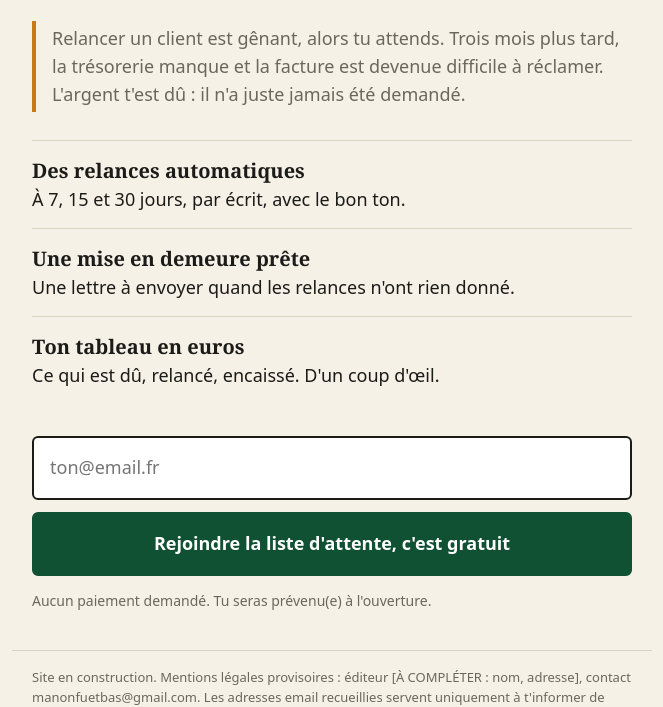
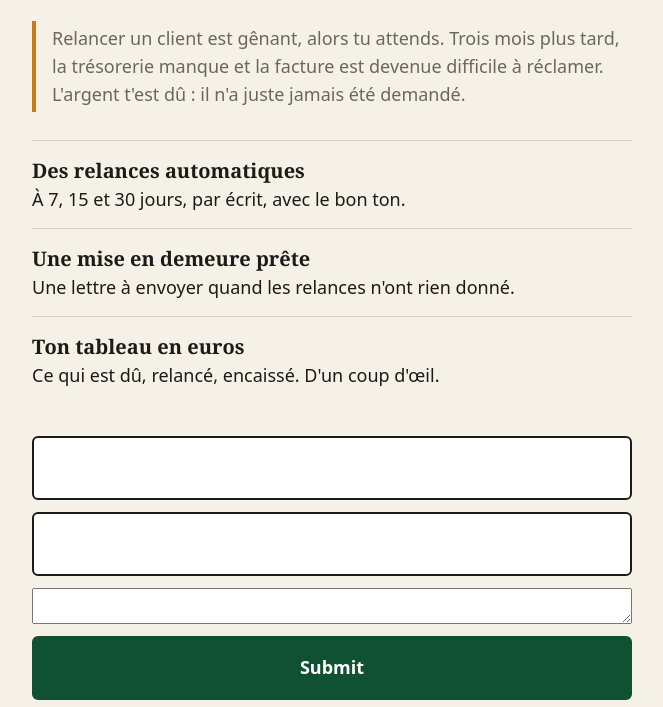
Before and after one commit to manonfuetbas-cyber/Remove, a plain HTML site: page index.html in a window 1280 px wide. Shown: the part 252-959 px from the top of the page, without its empty margins (308-971 px from the left). Drawn offline with Linux system fonts and the light colour scheme.

Commit message:
Update index.html

```diff
--- a/index.html
+++ b/index.html
@@ -39,9 +39,12 @@ footer{max-width:640px;margin:0 auto;padding:16px 20px 40px;font-size:13px;color
 <li><strong>Une mise en demeure prête</strong>Une lettre à envoyer quand les relances n'ont rien donné.</li>
 <li><strong>Ton tableau en euros</strong>Ce qui est dû, relancé, encaissé. D'un coup d'œil.</li>
 </ul>
-<form action="mailto:manonfuetbas@gmail.com?subject=Liste%20d'attente%20Recouvre" method="post" enctype="text/plain">
-<input type="email" name="Email" placeholder="ton@email.fr" required aria-label="Ton adresse email">
-<button type="submit">Rejoindre la liste d'attente, c'est gratuit</button>
+<form action="https://api.web3forms.com/submit" method="POST">
+  <input type="hidden" name="access_key" value="d902c82d-fbc2-456e-b916-fc1a5c5d3c8f">
+  <input type="text" name="name" required>
+  <input type="email" name="email" required>
+  <textarea name="message" required></textarea>
+  <button type="submit">Submit</button>
 </form>
 <p class="note">Aucun paiement demandé. Tu seras prévenu(e) à l'ouverture.</p>
 </main>
```
